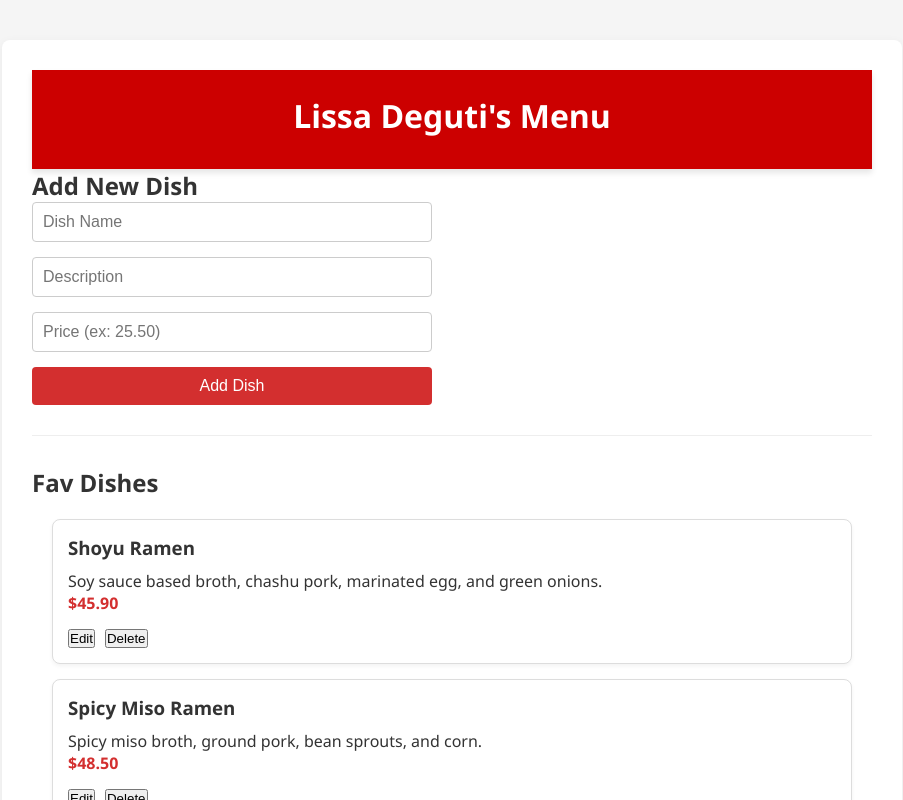
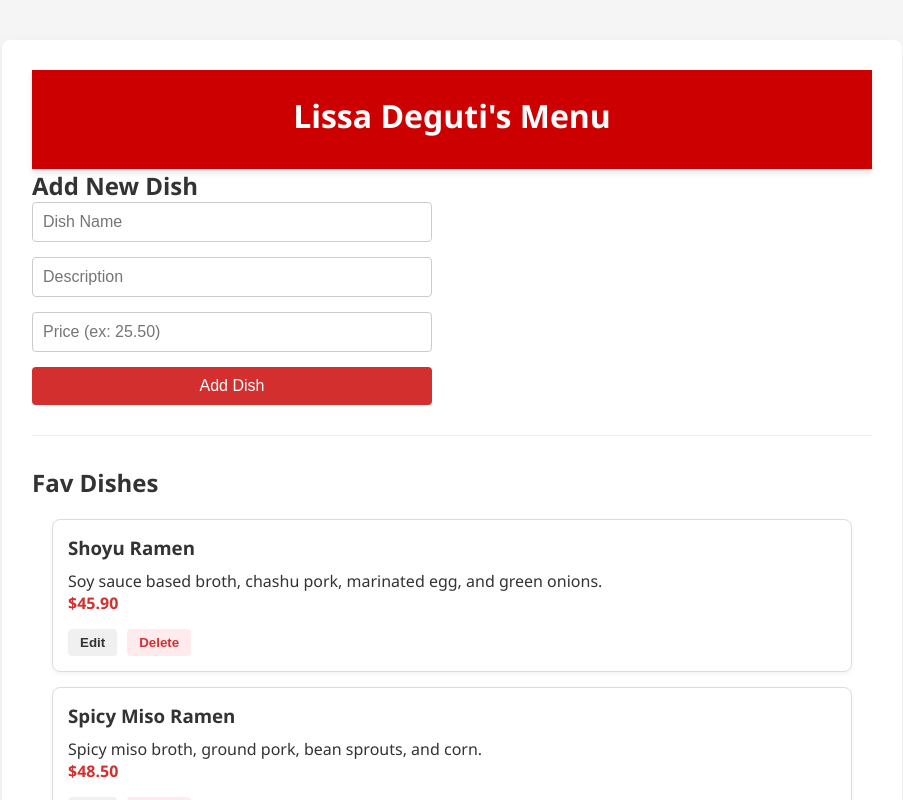
Before and after one commit to lilidgt/Site-Japanese-Menu, a React (Vite) app in the folder crud-site-lili/: page / in a window 1280 px wide. Shown: the top 800 px of the page, without its empty margins (188-1091 px from the left). Built offline with nearby package versions, Linux system fonts and the light colour scheme.

Commit message:
feat: implement delete dish functionality

```diff
--- a/crud-site-lili/src/index.css
+++ b/crud-site-lili/src/index.css
@@ -68,7 +68,7 @@ body {
   gap: 10px;
 }
 
-/* Form Styles */
+/* form */
 .form-section {
   margin-bottom: 30px;
 }
@@ -107,3 +107,30 @@ body {
   background-color: #eee;
   margin: 30px 0;
 }
+
+/* action buttons */
+.btn-edit, .btn-delete {
+  padding: 6px 12px;
+  border: none;
+  border-radius: 4px;
+  cursor: pointer;
+  font-weight: bold;
+}
+
+.btn-edit {
+  background-color: #f0f0f0;
+  color: #333;
+}
+
+.btn-edit:hover {
+  background-color: #e0e0e0;
+}
+
+.btn-delete {
+  background-color: #ffebee;
+  color: #d32f2f;
+}
+
+.btn-delete:hover {
+  background-color: #ffcdd2;
+}
```
